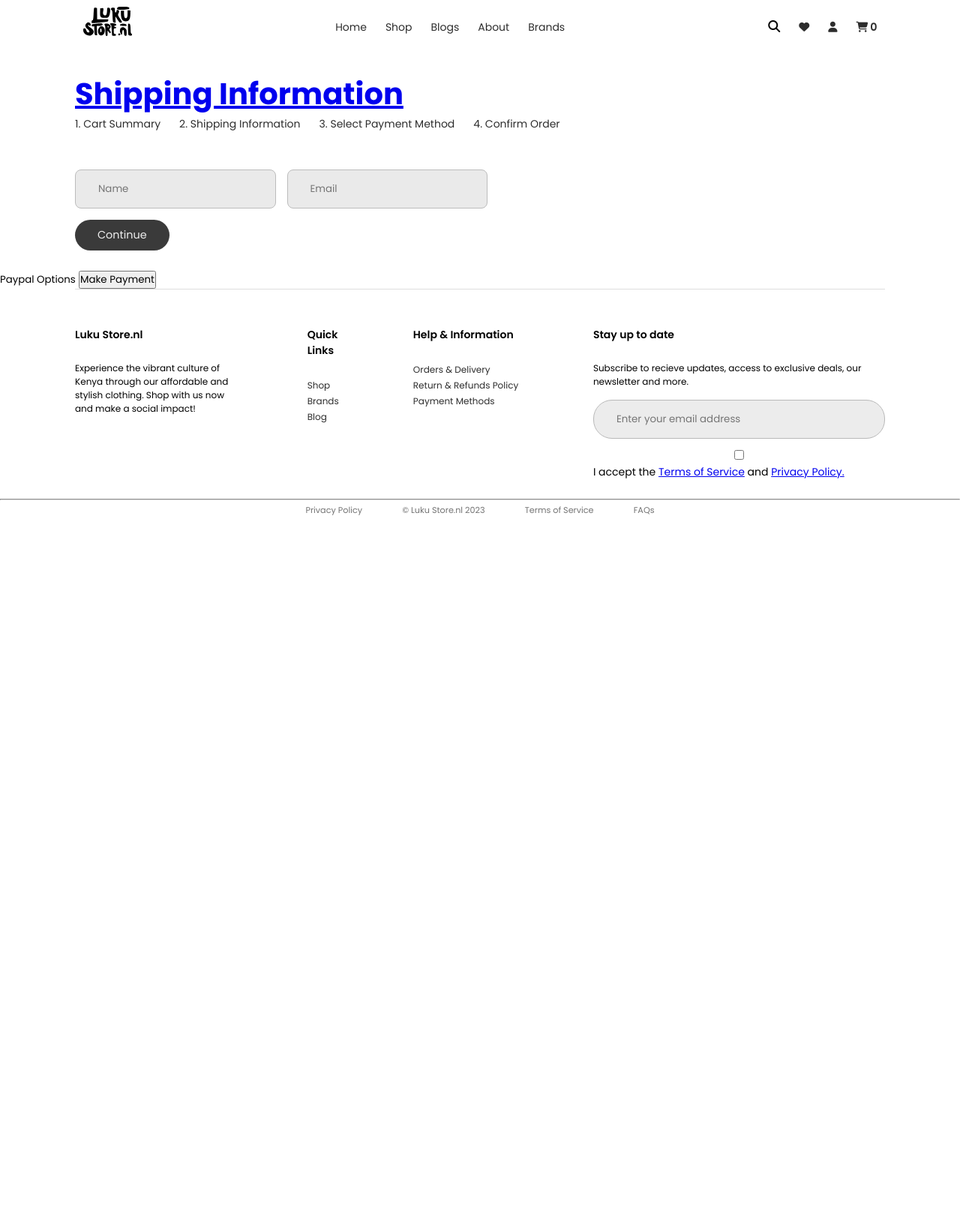
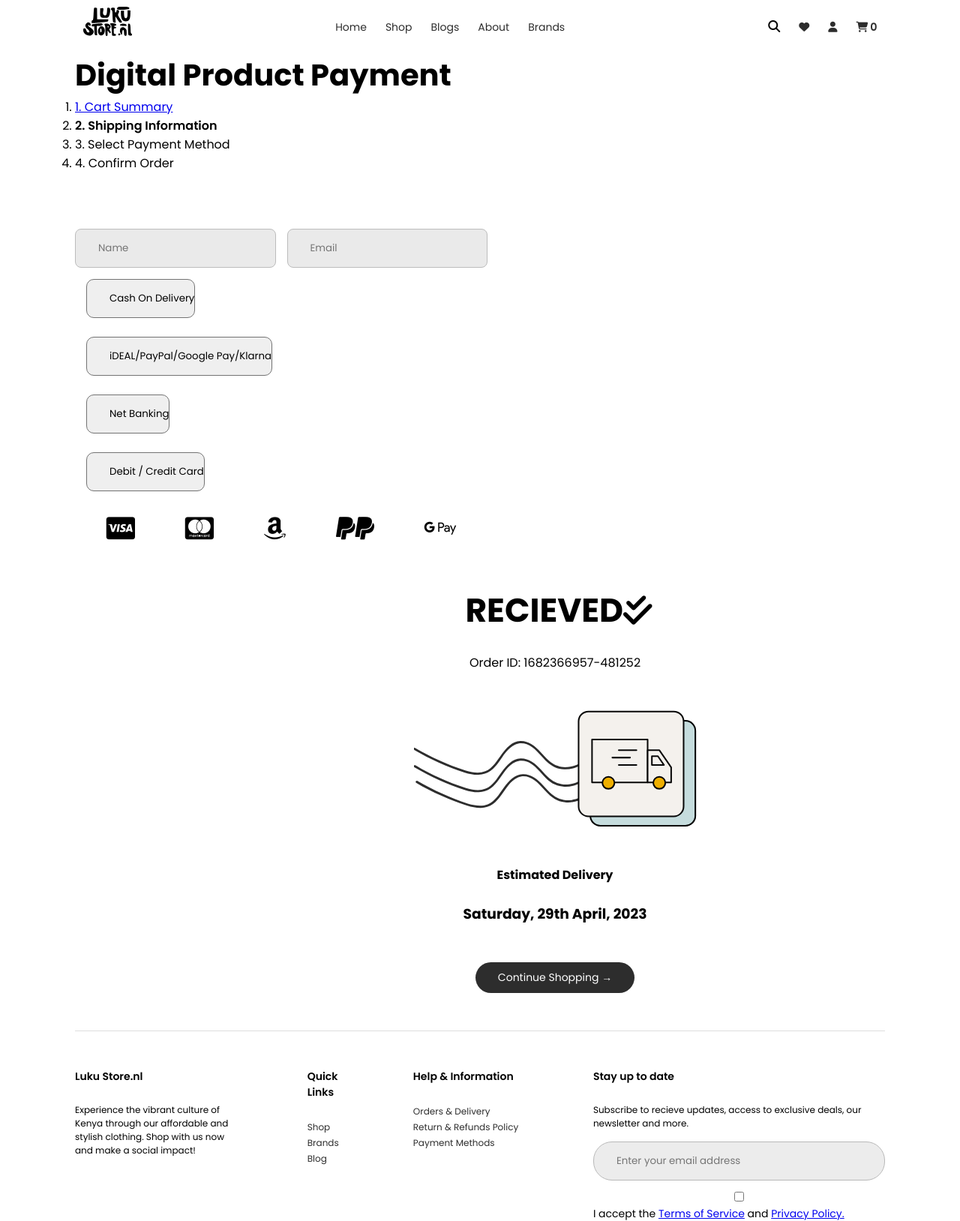
Before and after one commit to araptala/luku-store.nl, a Django app: page /checkout/ in a window 1280 px wide; the page is wider, and only the part inside the window is pictured. Shown: the top 1628 px of that part at 75% size. Before the commit the page ends 687 px from the top of that part, so only its background shows below. Run offline with Django 4.2, Linux system fonts and the light colour scheme; some libraries are stand-ins or nearby versions; some web fonts are replaced.

Commit message:
Update checkout.html

```diff
--- a/myapp/templates/checkout.html
+++ b/myapp/templates/checkout.html
@@ -2,29 +2,29 @@
 
 <!-- NAVIGATION -->
 <!-- END OF NAVIGATION -->
-<header class="bread-crumbs">
-  <a class="checkout-current" href="{% url 'checkout' %}"
-    >Shipping Information</a
-  >
-  <ol class="links">
+<header class="cart-bread-crumbs">
+  <p id="checkout-current" class="checkout-current">Shipping Information</p>
+  <ol class="cart-navigation">
     <li>
-      <a disabled class="underline" href="{% url 'cart' %}">1. Cart Summary</a>
+      <a class="underline" href="{% url 'cart' %}">1. Cart Summary</a>
     </li>
     <li>
-      <a class="underline" href="{% url 'cart' %}">2. Shipping Information</a>
+      <p id="digital-false" class="underline current">
+        2. Shipping Information
+      </p>
     </li>
     <li>
-      <a class="underline" href="#select-payment-method">
-        3. Select Payment Method</a
-      >
+      <p id="digital-true" class="underline">3. Select Payment Method</p>
     </li>
     <li>
-      <a class="underline" href="#confirmed">4. Confirm Order</a>
+      <p id="confirmed-true" class="underline">4. Confirm Order</p>
     </li>
   </ol>
 </header>
+
 <!-- FORM -->
 <div class="box-element" id="form-wrapper">
+  <p id="shipping-subheading" style="margin-bottom: 25px"></p>
   <form id="form">
     {% csrf_token %}
     <div id="user-info">
@@ -53,6 +53,7 @@
           type="text"
           name="address"
           placeholder="Address.."
+          required
         />
       </div>
       <div class="form-field">
@@ -61,6 +62,7 @@
           type="text"
           name="city"
           placeholder="City.."
+          required
         />
       </div>
       <div class="form-field">
@@ -69,6 +71,7 @@
           type="text"
           name="state"
           placeholder="State.."
+          required
         />
       </div>
       <div class="form-field">
@@ -77,6 +80,7 @@
           type="text"
           name="zipcode"
           placeholder="Zip code.."
+          required
         />
       </div>
       <div class="form-field">
@@ -84,29 +88,70 @@
           class="form-control"
           type="text"
           name="country"
-          placeholder="Zip code.."
+          placeholder="Country"
+          required
         />
       </div>
-    </div>
-
-    <input
+      <button
         id="form-button"
         class="cart-button-black"
         value="Continue"
         type="submit"
-    />
+      >
+        Continue
+      </button>
+  </div>
   </form>
-</div>
-<br />
+
   <!-- END OF FORM -->
-
   <!-- PAYMENT OPTIONS ---------------------------------------------------------->
   <section id="payment-info" class="hidden">
-  <small>Paypal Options</small>
-  <button id="make-payment">Make Payment</button>
+    <!-- LEFT -->
+
+    <div class="left-payment-child">
+      <div class="payment-form">
+        <button class="check-group" type="radio" id="make-payment" style="margin-left: 15px;">Cash On Delivery</button>
+        <button class="check-group" type="radio" id="make-payment" style="margin-left: 15px;">iDEAL/PayPal/Google Pay/Klarna</button>
+        <button class="check-group" type="radio" id="make-payment" style="margin-left: 15px;">Net Banking</button>
+        <button class="check-group" type="radio" id="make-payment" style="margin-left: 15px;">Debit / Credit Card</button>
+      </div>
+
+      <div style="margin-bottom: 25px;">
+        <ul class="payment-icons">
+          <li><i class="fa-brands fa-cc-visa"></i></li>
+          <li><i class="fa-brands fa-cc-mastercard"></i></li>
+          <li><i class="fa-brands fa-amazon"></i></li>
+          <li><i class="fa-brands fa-paypal"></i><i class="fa-brands fa-paypal"></i></li>
+          <li><i class="fa-brands fa-google-pay"></i></li>
+        </ul>
+      </div>
+    </div>
+    <!-- END OF LEFT -->
   </section>
   <!-- END OF PAYMENT OPTIONS ---------------------------------------------------------->
+</div>
 
+
+<section id="confirmed" class="confirmed hidden">
+<!-- CONFIRMED ---------------------------------------------------------->
+    <!-- HEADING -->
+
+    <h1 class="confirmed-heading">RECIEVED <i class="fa-sharp fa-solid fa-check-double"></i></h1><br>
+
+    <!-- ORDER NUMBER -->
+    <span>Order ID: 1682366957-481252</span> <br>
+
+    <!-- TRUCK IMAGE -->
+    <img class="delivery-truck" src="{% static 'images/mail-truck.svg' %}" alt="Delivery truck" /><br>
+
+    <!-- DATE -->
+    <h4>Estimated Delivery</h4><br>
+    <h3 class="delivery-date">Saturday, 29th April, 2023</h3><br>
+
+    <!-- BUTTON -->
+
+    <a class="continue-shopping-btn btn-secondary" href="{% url 'store' %}">Continue Shopping &#8594</a>
+</section>
 <!-- javascript -->
 <script type="text/javascript">
   var shipping = "{{ order.shipping }}";
@@ -114,15 +159,25 @@
 
   if (shipping == "False") {
     document.getElementById("shipping-info").innerHTML = "";
+    document.getElementById("digital-false").classList.add("current");
+    document.getElementById("digital-true").classList.remove("current");
+    document.getElementById("checkout-current").textContent =
+      "Digital Product Payment";
+    document.getElementById("user-info").classList.add("hidden");
+    document.getElementById("payment-info").classList.remove("hidden");
   }
 
   if (user != "AnonymousUser") {
     document.getElementById("user-info").innerHTML = "";
+    document.getElementById("digital-false").classList.add("current");
+    document.getElementById("digital-true").classList.remove("current");
   }
 
   if (shipping == "False" && user != "AnonymousUser") {
     // Hide entire form if user is logged in and shipping is false
     document.getElementById("form-wrapper").classList.add("hidden");
+    document.getElementById("digital-false").classList.remove("current");
+    document.getElementById("digital-true").classList.add("current");
     // Show payment if logged in user wants to buy an item that does not
     // require shipping
     document.getElementById("payment-info").classList.remove("hidden");
@@ -131,22 +186,53 @@
   var form = document.getElementById("form");
 
   csrftoken = form.getElementsByTagName("input")[0].value;
-  console.log("Newtoken:", form.getElementByTagName("input")[0].value);
+  console.log("Newtoken:", csrftoken);
 
   form.addEventListener("submit", function (e) {
     e.preventDefault();
     console.log("Form submitted...");
     document.getElementById("form-button").classList.add("hidden");
+    document.getElementById("form").classList.add("hidden");
+    document.getElementById("checkout-current").textContent = "Select Payment";
     document.getElementById("payment-info").classList.remove("hidden");
+    document.getElementById("digital-false").classList.remove("current");
+    document.getElementById("digital-true").classList.add("current");
+
   });
+  function confirmed() {
+    confirmed = document.getElementById("confirmed").classList.remove("hidden");
+    confirmed = document.getElementById("payment-info").classList.add("hidden");
+
+    document
+      .getElementById("cash-on-delivery")
+      .addEventListener("click", (e) => {
+        console.log("Cash on delivery clicked");
+        confirmed();
+      });
+  }
 
   document
     .getElementById("make-payment")
     .addEventListener("click", function (e) {
+      e.preventDefault()
+      document.getElementById("checkout-current").textContent = "Order Confirmed!";
+      document.getElementById("shipping-info").classList.add("hidden");
+      alert("Your payment was recieved!");
+
+      cart = {};
+      document.cookie = "cart=" + JSON.stringify(cart) + ";domain=;path=/";
+
       submitFormData();
     });
   function submitFormData() {
-    console.log("Payment button clicked");
+    console.log("Started processing payment...");
+    document.getElementById("confirmed").classList.remove("hidden");
+    document.getElementById("payment-info").classList.add("hidden");
+    document.getElementById("payment-info").classList.add("hidden");
+    document.getElementById("digital-false").classList.remove("current");
+    document.getElementById("digital-true").classList.remove("current");
+    document.getElementById("confirmed-true").classList.add("current");
+
 
     var userFormData = {
       name: null,
@@ -159,6 +245,7 @@
       city: null,
       state: null,
       zipcode: null,
+      country: null,
     };
 
     if (shipping != "False") {
@@ -166,6 +253,7 @@
       shippingInfo.city = form.city.value;
       shippingInfo.state = form.state.value;
       shippingInfo.zipcode = form.zipcode.value;
+      shippingInfo.country = form.zipcode.value;
     }
 
     if (user == "AnonymousUser") {
@@ -173,18 +261,18 @@
       userFormData.email = form.email.value;
     }
 
-    var url = "/process_order/";
+    var url = "/processOrder/";
     fetch(url, {
       method: "POST",
       headers: {
         "Content-Type": "application/json",
         "X-CSRFToken": csrftoken,
       },
-      body: JSON.stringify({ form: userFormData, shipping: shippingInfo }),
+      body: JSON.stringify({ 'form': userFormData, 'shipping': shippingInfo }),
     })
       .then((response) => response.json())
-      .then((data) => {
-        console.log("Success:", data);
+      .then((response) => {
+        console.log("Success:", response);
         alert("Transaction completed");
 
         cart = {};
```
Lines whose indentation alone changed are shown as unchanged.
